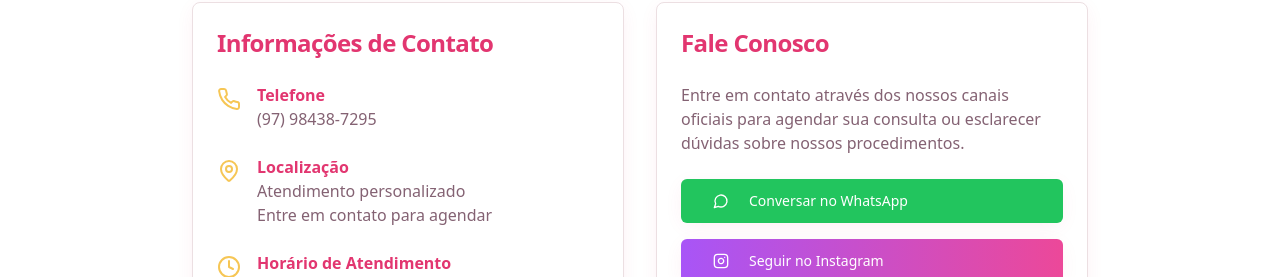
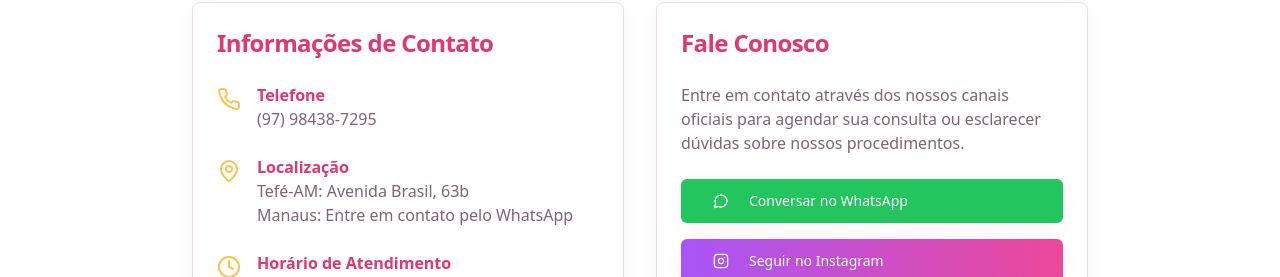
Before and after one commit to joaoaguiar6089-cmd/Site-da-esposa, a React (Vite) app: page / in a window 1280 px wide. Shown: the part 3688-3965 px from the top of the page. Built offline with nearby package versions, Linux system fonts and the light colour scheme.

Commit message:
Update contact information
Add addresses for Tefé-AM and Manaus, directing users to contact via WhatsApp for Manaus appointments.

```diff
--- a/src/components/Contact.tsx
+++ b/src/components/Contact.tsx
@@ -41,8 +41,8 @@ const Contact = () => {
                   <div>
                     <h4 className="font-semibold text-primary">Localização</h4>
                     <p className="text-muted-foreground">
-                      Atendimento personalizado<br />
-                      Entre em contato para agendar
+                      Tefé-AM: Avenida Brasil, 63b<br />
+                      Manaus: Entre em contato pelo WhatsApp
                     </p>
                   </div>
                 </div>
```
